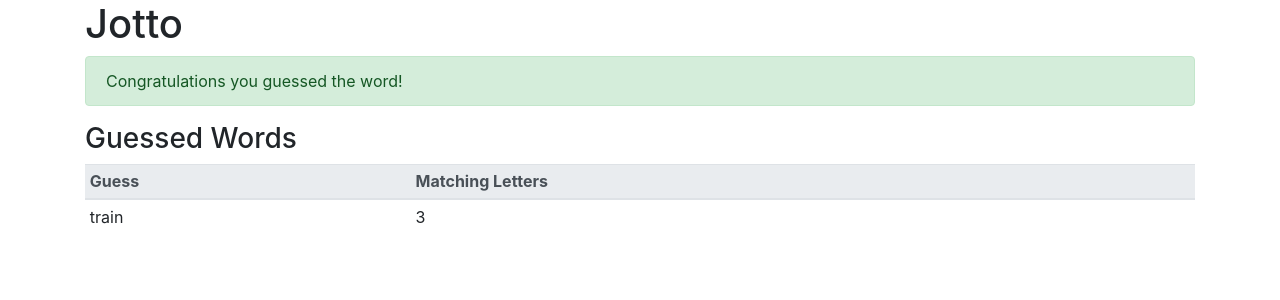
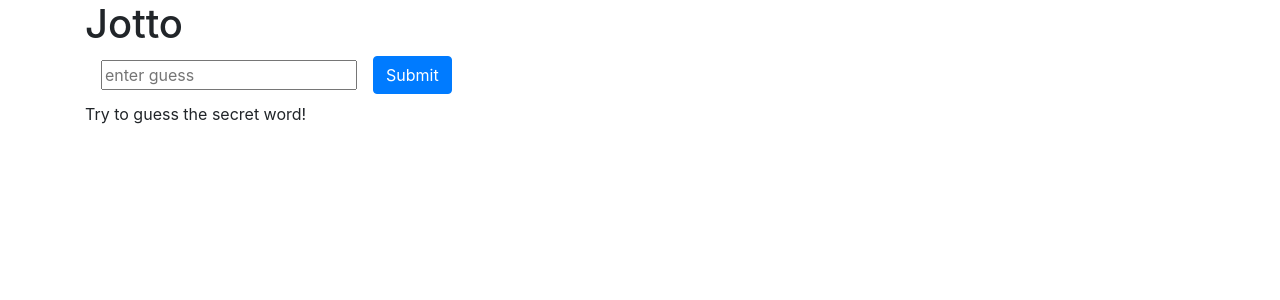
Before and after one commit to danmarksteiner/react-testing-jest-enzyme, a React (Create React App) app in the folder jotto/: page / in a window 1280 px wide. Shown: the top 300 px of the page. Built offline with nearby package versions, Linux system fonts and the light colour scheme.

Commit message:
Connect App component (and tests)

```diff
--- a/jotto/src/App.js
+++ b/jotto/src/App.js
@@ -1,21 +1,28 @@
 import React, { Component } from 'react';
+import { connect } from 'react-redux';
 import './App.css';
 
 import GuessedWords from './GuessedWords';
 import Congrats from './Congrats';
+import Input from './Input';
+import { getSecretWord } from './actions';
 
 class App extends Component {
   render() {
     return (
       <div className="container">
         <h1>Jotto</h1>
-        <Congrats success={true} />
-        <GuessedWords guessedWords={[
-          { guessedWord: 'train', letterMatchCount: 3 }
-        ]} />
+        <Congrats success={this.props.success} />
+        <Input />
+        <GuessedWords guessedWords={this.props.guessedWords} />
       </div>
     );
   }
 }
 
-export default App;
+const mapStateToProps = (state) => {
+  const { success, guessedWords, secretWord } = state;
+  return { success, guessedWords, secretWord };
+}
+
+export default connect(mapStateToProps, { getSecretWord })(App);
```
Also changed, not shown: 1 other file (tests, documents, lock files or other folders).
